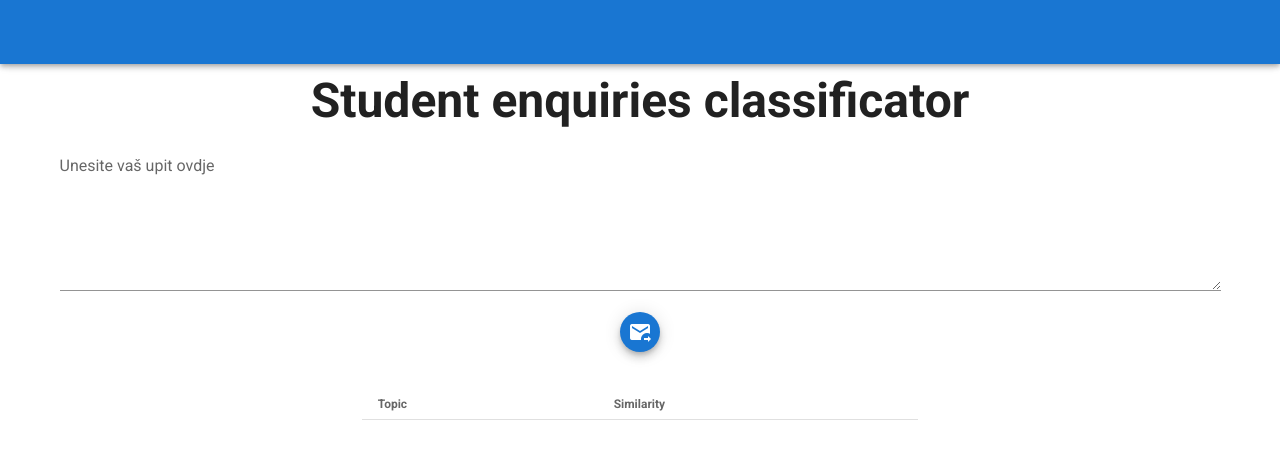
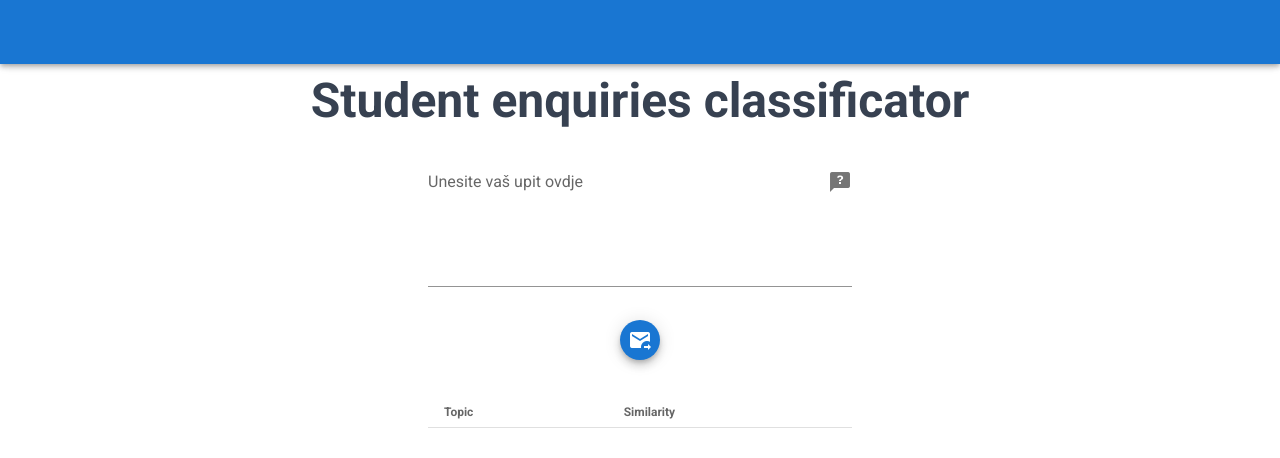
Before and after one commit to lukablaskovic/student-enquiries-frontend, a Vue app: page / in a window 1280 px wide. Shown: the top 458 px of the page. Built offline with nearby package versions, Linux system fonts and the light colour scheme.

Commit message:
added some colors and icons

```diff
--- a/src/views/MainView.vue
+++ b/src/views/MainView.vue
@@ -2,20 +2,42 @@
   <v-container>
     <v-row class="text-center">
       <v-col class="mb-4">
-        <h1 class="display-2 font-weight-bold mb-3">
+        <h1 class="display-2 font-weight-bold mb-3 text-gray-700">
           Student enquiries classificator
         </h1>
+
+        <v-container class="max-w-md">
           <v-textarea
             v-model="inquiry"
             name="input-7-1"
             label="Unesite vaš upit ovdje"
             hint="Pitanje postavite na Hrvatskom jeziku"
-        ></v-textarea>
-
-        <v-btn class="mx-2" fab dark small color="primary" @click="sendInquiry">
+            append-icon="mdi-message-question"
+            auto-grow>
+          </v-textarea>
+        </v-container>
+        <v-tooltip bottom v-if="!request">
+          <template v-slot:activator="{ on, attrs }">
+            <v-btn
+              class="mx-2"
+              fab
+              dark
+              small
+              color="primary"
+              @click="sendInquiry"
+              v-bind="attrs"
+              v-on="on">
               <v-icon dark> mdi-email-arrow-right </v-icon>
             </v-btn>
-        <v-container class="w-1/2 mt-6">
+          </template>
+          <span>Pošalji upit</span>
+        </v-tooltip>
+        <v-progress-circular
+          v-if="request"
+          indeterminate
+          color="primary"></v-progress-circular>
+
+        <v-container class="w-1/2 mt-6 max-w-md">
           <v-simple-table dense fixed-header>
             <template v-slot:default>
               <thead>
@@ -27,13 +49,29 @@
               <tbody>
                 <tr v-for="topic in topics" :key="topic.name">
                   <td>{{ topic.topic }}</td>
-                  <td>{{ topic.similarity }}</td>
+                  <td>
+                    <v-chip :color="topic.color">
+                      {{ topic.similarity }}
+                    </v-chip>
+                  </td>
                 </tr>
               </tbody>
             </template>
           </v-simple-table>
         </v-container>
       </v-col>
+    </v-row>
+
+    <v-row>
+      <v-footer class="mb-1" color="white" padless bottom absolute>
+        <v-row justify="center" no-gutters>
+          <v-img
+            max-height="350"
+            max-width="400"
+            :src="require('@/assets/fipu_hr.png')">
+          </v-img>
+        </v-row>
+      </v-footer>
     </v-row>
   </v-container>
 </template>
@@ -46,15 +84,39 @@ export default {
   data: () => ({
     inquiry: "",
     topics: [],
+    request: false,
   }),
+
   methods: {
     async sendInquiry() {
+      this.request = true;
+      this.topics = [];
       let data = {
         text: this.inquiry,
       };
       let result = await NLP.sendInquiry(data);
-      this.topics = result.data;
-      console.log(result.data);
+
+      let sorted_data = this.sortBySimilarity(result);
+      let final_data = this.setColors(sorted_data);
+
+      this.topics = final_data;
+
+      this.request = false;
+      console.log(this.topics);
+    },
+    sortBySimilarity(unsorted_data) {
+      let sorted_data = unsorted_data.data.sort((a, b) =>
+        a.similarity > b.similarity ? -1 : 1
+      );
+      return sorted_data;
+    },
+    setColors(sorted_data) {
+      sorted_data[0].color = "green";
+      sorted_data[1].color = "orange";
+      sorted_data[2].color = "red";
+      sorted_data[3].color = "red";
+
+      return sorted_data;
     },
   },
 };
```
Also changed, not shown: src/assets/fipu_hr.png (added), 1 other file (tests, documents, lock files or other folders). Lines whose indentation alone changed are shown as unchanged.
